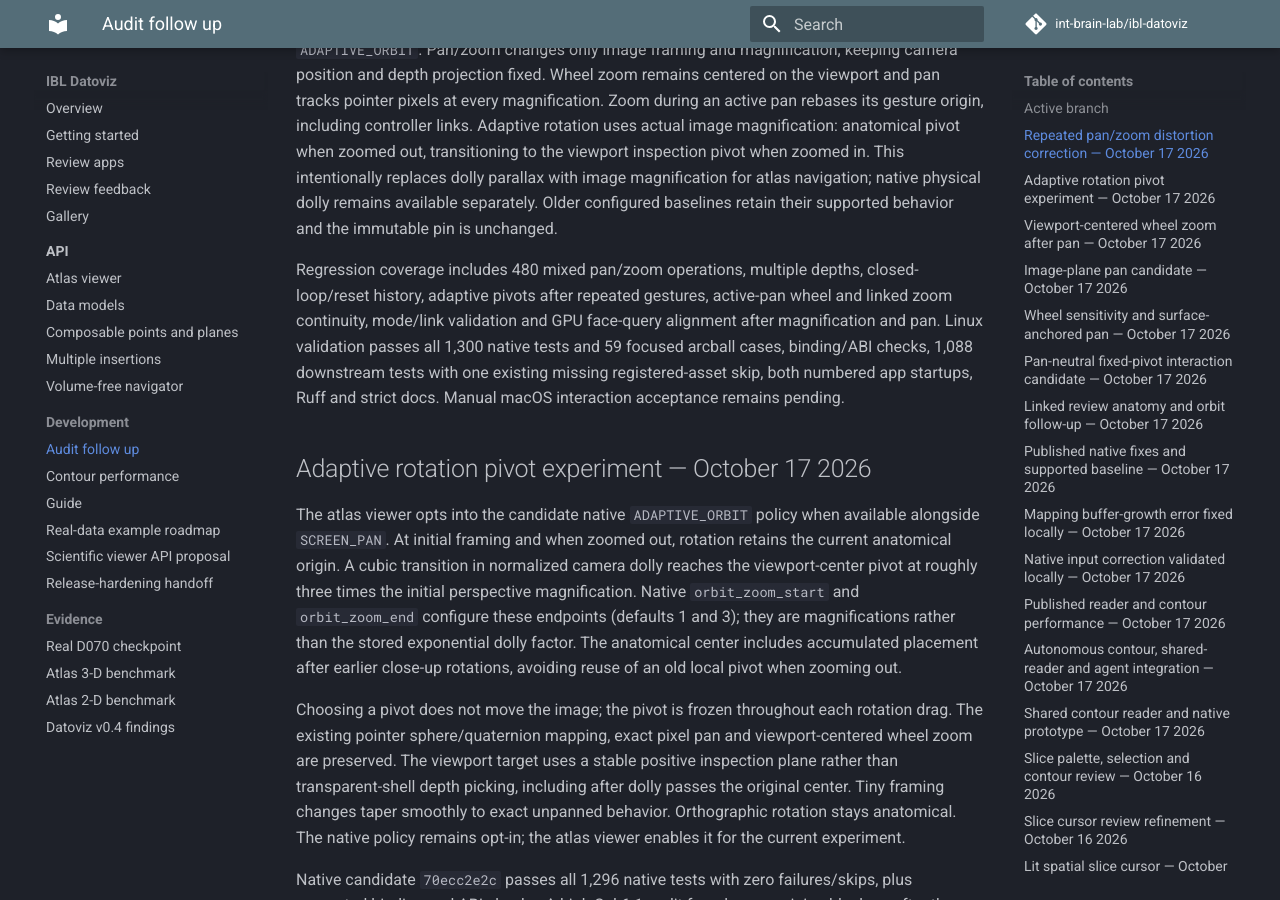
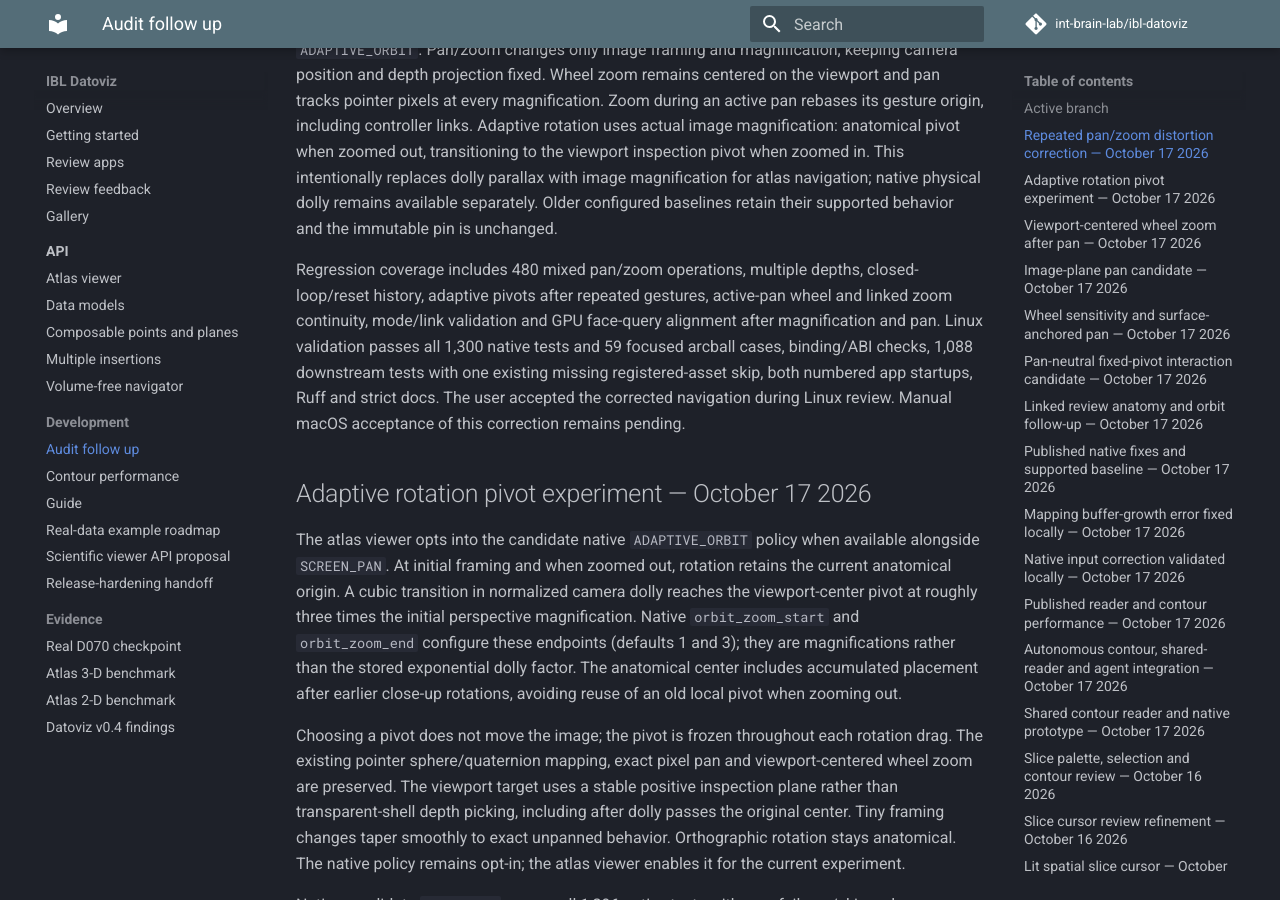
Before and after one commit to int-brain-lab/ibl-datoviz, an MkDocs documentation site: the page built from docs/NEXT_STEPS.md, in a window 1280 px wide and 900 px high, scrolled down 557 px. Built offline with MkDocs 1.6.1 and Material for MkDocs 9.7.7, drawn with Linux system fonts in a browser that asks for light colours; comment, search, counter and statistics services are not loaded.

Commit message:
Record Linux acceptance of corrected atlas navigation

```diff
--- a/docs/NEXT_STEPS.md
+++ b/docs/NEXT_STEPS.md
@@ -15,7 +15,7 @@ Repeated screen pan plus viewport-centered physical dolly accumulated lateral ca
 
 The atlas viewer now selects optional native `PROJECTION_ZOOM` alongside `SCREEN_PAN` and `ADAPTIVE_ORBIT`. Pan/zoom changes only image framing and magnification, keeping camera position and depth projection fixed. Wheel zoom remains centered on the viewport and pan tracks pointer pixels at every magnification. Zoom during an active pan rebases its gesture origin, including controller links. Adaptive rotation uses actual image magnification: anatomical pivot when zoomed out, transitioning to the viewport inspection pivot when zoomed in. This intentionally replaces dolly parallax with image magnification for atlas navigation; native physical dolly remains available separately. Older configured baselines retain their supported behavior and the immutable pin is unchanged.
 
-Regression coverage includes 480 mixed pan/zoom operations, multiple depths, closed-loop/reset history, adaptive pivots after repeated gestures, active-pan wheel and linked zoom continuity, mode/link validation and GPU face-query alignment after magnification and pan. Linux validation passes all 1,300 native tests and 59 focused arcball cases, binding/ABI checks, 1,088 downstream tests with one existing missing registered-asset skip, both numbered app startups, Ruff and strict docs. Manual macOS interaction acceptance remains pending.
+Regression coverage includes 480 mixed pan/zoom operations, multiple depths, closed-loop/reset history, adaptive pivots after repeated gestures, active-pan wheel and linked zoom continuity, mode/link validation and GPU face-query alignment after magnification and pan. Linux validation passes all 1,300 native tests and 59 focused arcball cases, binding/ABI checks, 1,088 downstream tests with one existing missing registered-asset skip, both numbered app startups, Ruff and strict docs. The user accepted the corrected navigation during Linux review. Manual macOS acceptance of this correction remains pending.
 
 ## Adaptive rotation pivot experiment — October 17 2026
 
```
